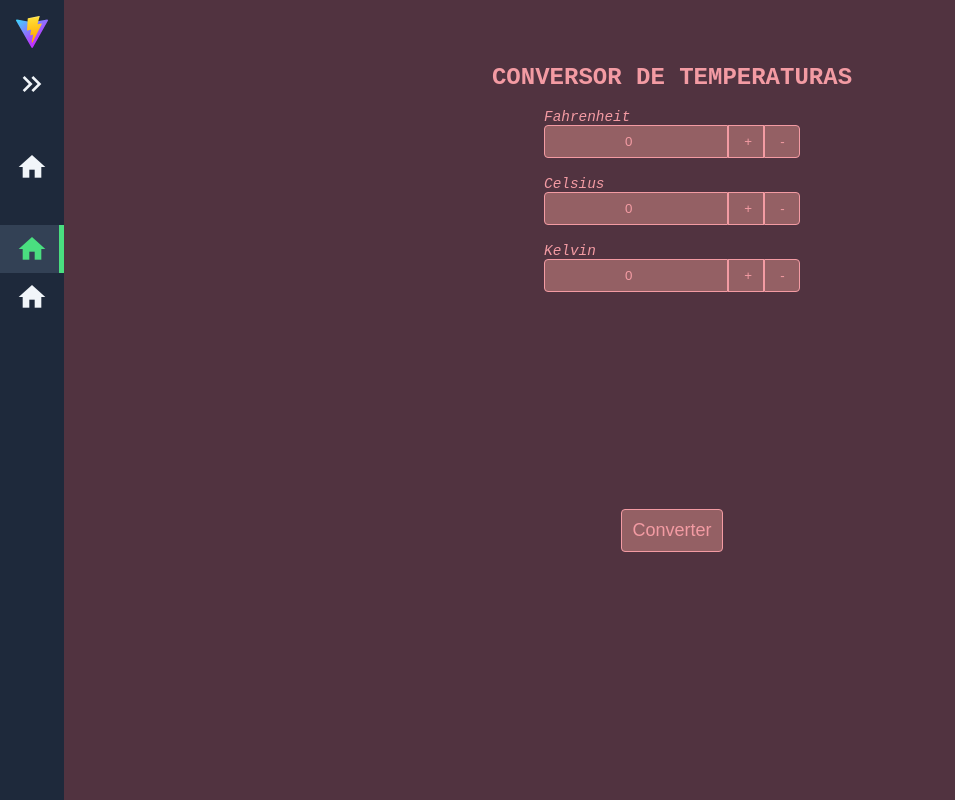
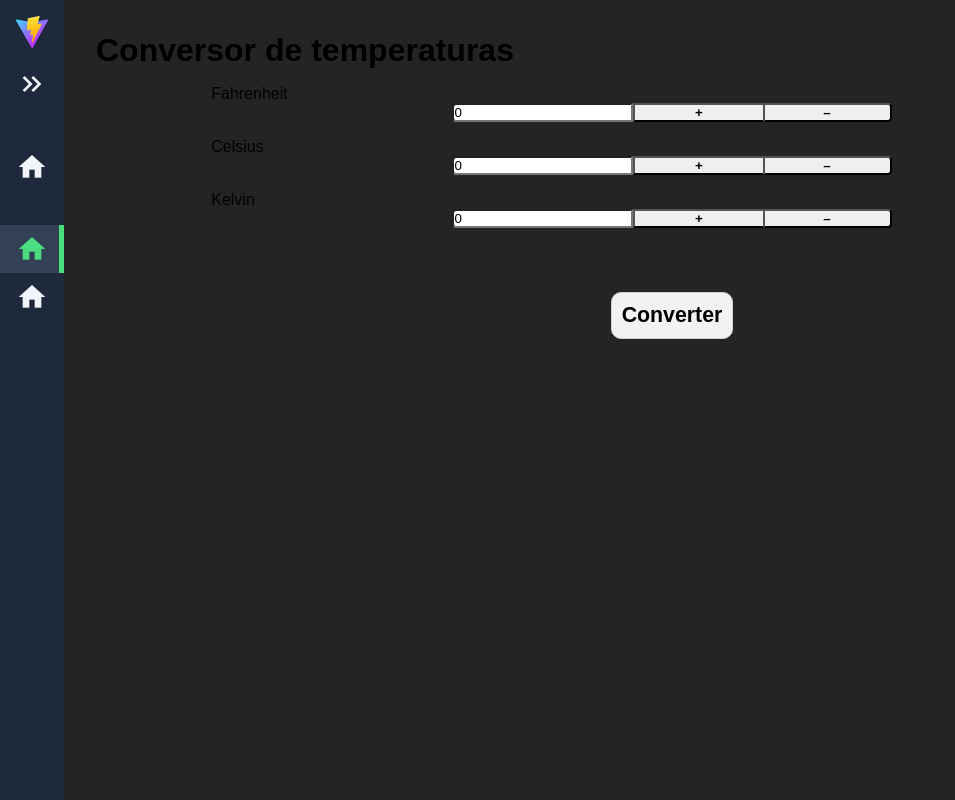
Before and after one commit to igorbkuhl/Atividades-JS, a Vue app: page /Atividade_JS_1 in a window 1280 px wide. Shown: the whole page, without its empty margins (0-955 px from the left). Built offline with nearby package versions, Linux system fonts and the light colour scheme; the HTML template or start-up script is replaced by a standard one.

Commit message:
Some styles moved to main CSS file.

```diff
--- a/src/views/JavaScript/Atividade_JS_1.vue
+++ b/src/views/JavaScript/Atividade_JS_1.vue
@@ -20,7 +20,7 @@ export default defineComponent ({
 
 			let fahrenheit = (document.querySelector("input#fahrenheit") as HTMLInputElement).value;
 			let celsius = (document.querySelector("input#celsius") as HTMLInputElement).value;
-			let kelvin = (document.querySelector("input#kelvin") as HTMLInputElement).value;
+			let kelvin = (<HTMLInputElement>document.querySelector("input#kelvin")).value;
 			this.tempF = parseFloat(fahrenheit);
 			this.tempC = parseFloat(celsius);
 			this.tempK = parseFloat(kelvin);
@@ -88,23 +88,13 @@ export default defineComponent ({
       this.srcT = this.srcK
     }
 	}
-  // fahrenheitInput(): void {
-  //   this.srcT = "fahrenheit"
-  // },
-  // cesiusInput(): void {
-  //   this.srcT = "celsius"
-  // },
-  // kelvinInput(): void {
-  //   this.srcT = "kelvin"
-  // }
 })
 </script>
 
 <template>
   <main id="temp-converter">
-    <div id="formArea">
+    <div class="main-area">
       <h1>Conversor de temperaturas</h1>
-        <form action="#" method="get">
       <div class="fahrenheit temp-area">
         <label for="fahrenheit">Fahrenheit</label>
         <div class="temp-inputs">
@@ -116,7 +106,7 @@ export default defineComponent ({
             @change="conversor(srcF, tempF)"
           />
           <input type="button" value="+" id="increaseF" class="increase-button" @click="increaseFahrenheit()" />
-              <input type="button" value="-" id="decreaseF" class="decrease-button" @click="decreaseFahrenheit()" />
+          <input type="button" value="–" id="decreaseF" class="decrease-button" @click="decreaseFahrenheit()" />
         </div>
       </div>
       <div class="celsius temp-area">
@@ -130,7 +120,7 @@ export default defineComponent ({
             @change="conversor(srcC, tempC)"
           />
           <input type="button" value="+" id="increaseC" class="increase-button" @click="increaseCelsius()" />
-              <input type="button" value="-" id="decreaseC" class="decrease-button" @click="decreaseCelsius()" />
+          <input type="button" value="–" id="decreaseC" class="decrease-button" @click="decreaseCelsius()" />
         </div>
       </div>
       <div class="kelvin temp-area">
@@ -144,72 +134,34 @@ export default defineComponent ({
               @change="conversor(srcK, tempK)"
             />
           <input type="button" value="+" id="increaseK" class="increase-button" @click="increaseKelvin()" />
-              <input type="button" value="-" id="decreaseK" class="decrease-button" @click="decreaseKelvin()" />
+          <input type="button" value="–" id="decreaseK" class="decrease-button" @click="decreaseKelvin()" />
         </div>
-          </div>
-        </form>
       </div>
     <div id="buttonArea">
       <button id="botao" @click="conversor(srcT, tempT)">Converter</button>
+    </div>
     </div>
   </main>
 </template>
 
 <style lang="sass" scoped>
-*
-  color: #f39ba3
-
-body
-  margin: 20vh auto auto auto
-  padding: auto
-
-main
-  background-color: #513340
-  display: flex
-  justify-content: center
-  flex-direction: column
-  padding: 8vh 0px
-  height: 100vh
-
-h1
-  font-family: 'Courier New', Courier, monospace
-  font-size: 1.5em
-  font-weight: bold
-  text-align: center
-  text-transform: uppercase
-
-form
-  margin: auto
-  width: 16pc
-
-label
-  font-family: 'Courier New', Courier, monospace
-  font-size: 0.9em
-  font-style: italic
-
-input
-  background-color: #946064
-  border: solid 1px
-  border-radius: 5px
-  padding: 8px 15px
-  text-align: center
+.temp-area
+  margin: 2vh auto auto auto
   width: 80%
-
-input[type="number"]
-  appearance: textfield
-
-.temp-area
-  margin-top: 2vh
 
 .temp-inputs
   display: flex
   flex-direction: row
+  justify-content: center
 
 .increase-button
   border-radius: 0px
+  border-right-style: none
+  font-weight: bold
 
 .decrease-button
   border-radius: 0 4px 4px 0
+  font-weight: bold
 
 .increase-button, .decrease-button
   width: 14%
@@ -217,26 +169,22 @@ input[type="number"]
 #buttonArea
   display: flex
   justify-content: center
-  margin: auto
+  margin: 2pc auto auto auto
 
 #botao
-  background-color: #946064
-  border: 1px solid
-  border-radius: 4px
-  font-size: 18px
+  background-color: #f3f2f2
+  border: 1px solid #ddc9cf
+  border-radius: 10px
+  font-size: 16pt
+  font-weight: bold
   padding: 10px
   cursor: pointer
   display: inherit
   justify-content: inherit
   margin-top: 4vh
+  @apply bg-rose-50 dark:bg-stone-500
 
 #fahrenheit, #celsius, #kelvin
   border-radius: 4px 0 0 4px
 
-::placeholder
-  color: #f39ba3
-
-::selection
-  background-color: #f39ba2a4
-  color: #f0839acb
 </style>
```
Lines whose indentation alone changed are shown as unchanged.
